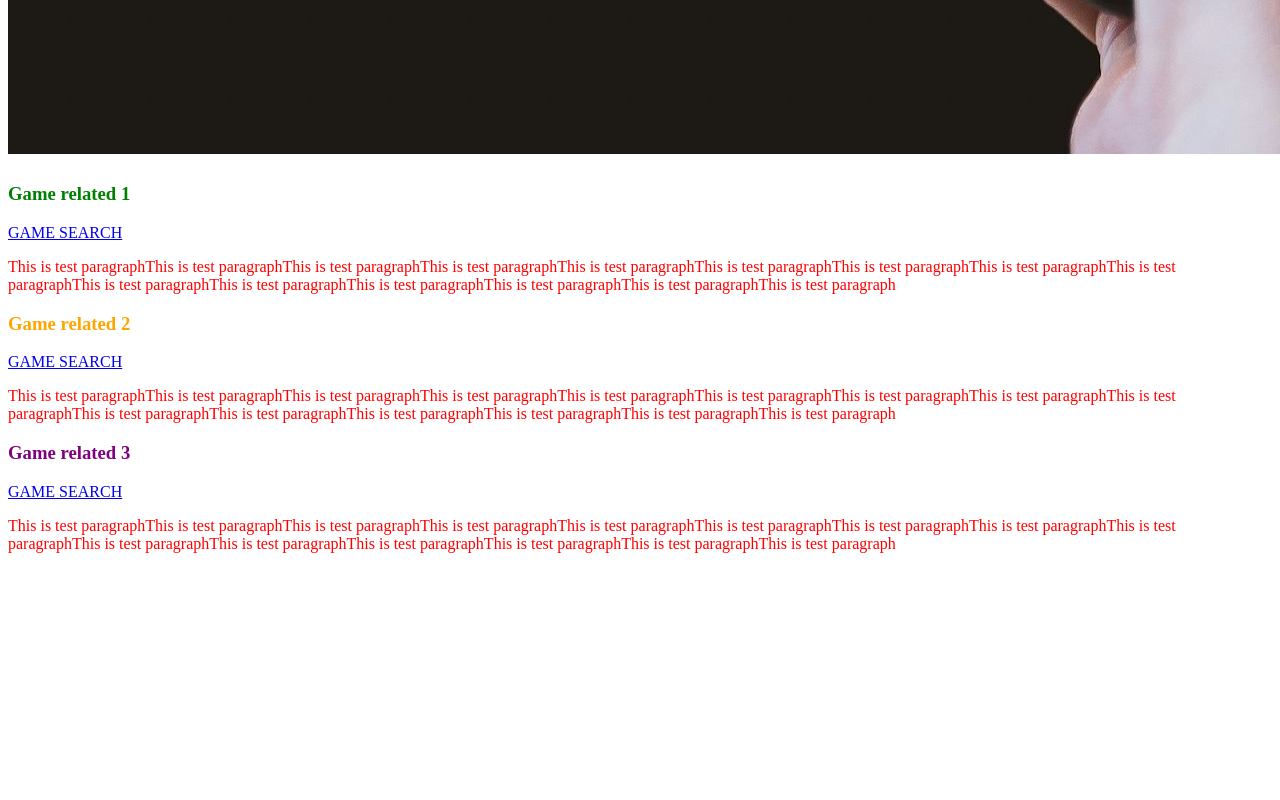
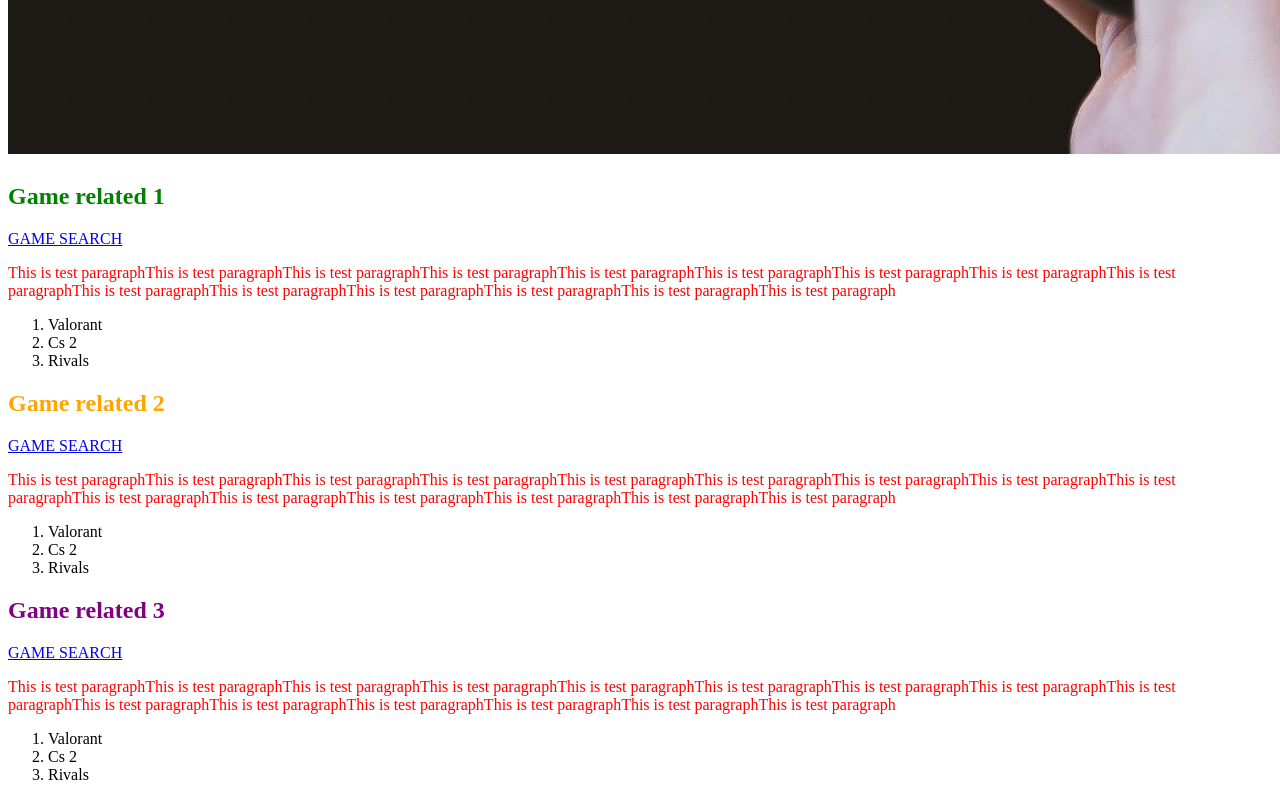
Before and after one commit to CJones-Howe/cybr201albanyacc.github.io, a plain HTML site: page index.html in a window 1280 px wide. Shown: the part 1926-2726 px from the top of the page. Before the commit the page ends 2495 px from the top, so only its background shows below. Drawn offline with Linux system fonts and the light colour scheme.

Commit message:
Update index.html
Final class work

Made headers bigger

added ordered lists

```diff
--- a/index.html
+++ b/index.html
@@ -11,19 +11,38 @@
 
 <h1 style="color:blue">THIS IS BIG HEADER<h1>
 <body>
+
 <img src = "game photo.jpg"</img>
 
-<h3 style="color:green"> Game related 1 </h3>
+<h2 style="color:green"> Game related 1 </h2>
 <a href = "https://www.google.com/search?q=video+games&oq=video+games&gs_lcrp=EgZjaHJvbWUyBggAEEUYOTIHCAEQABiPAjIHCAIQABiPAtIBCDI2ODJqMGoxqAIAsAIA&sourceid=chrome&ie=UTF-8">GAME SEARCH</a>
 <p style="color:red">This is test paragraphThis is test paragraphThis is test paragraphThis is test paragraphThis is test paragraphThis is test paragraphThis is test paragraphThis is test paragraphThis is test paragraphThis is test paragraphThis is test paragraphThis is test paragraphThis is test paragraphThis is test paragraphThis is test paragraph
 
-<h3 style="color:orange"> Game related 2 </h3>
+<ol>
+<li> Valorant</li>
+<li> Cs 2</li>
+<li> Rivals</li>
+</ol>
+
+<h2 style="color:orange"> Game related 2 </h2>
 <a href = "https://www.google.com/search?q=video+games&oq=video+games&gs_lcrp=EgZjaHJvbWUyBggAEEUYOTIHCAEQABiPAjIHCAIQABiPAtIBCDI2ODJqMGoxqAIAsAIA&sourceid=chrome&ie=UTF-8">GAME SEARCH</a>
 <p style="color:red">This is test paragraphThis is test paragraphThis is test paragraphThis is test paragraphThis is test paragraphThis is test paragraphThis is test paragraphThis is test paragraphThis is test paragraphThis is test paragraphThis is test paragraphThis is test paragraphThis is test paragraphThis is test paragraphThis is test paragraph
 
-<h3 style="color:purple"> Game related 3 </h3>
+<ol>
+<li> Valorant</li>
+<li> Cs 2</li>
+<li> Rivals</li>
+</ol>
+
+<h2 style="color:purple"> Game related 3 </h2>
 <a href = "https://www.google.com/search?q=video+games&oq=video+games&gs_lcrp=EgZjaHJvbWUyBggAEEUYOTIHCAEQABiPAjIHCAIQABiPAtIBCDI2ODJqMGoxqAIAsAIA&sourceid=chrome&ie=UTF-8">GAME SEARCH</a>
 <p style="color:red">This is test paragraphThis is test paragraphThis is test paragraphThis is test paragraphThis is test paragraphThis is test paragraphThis is test paragraphThis is test paragraphThis is test paragraphThis is test paragraphThis is test paragraphThis is test paragraphThis is test paragraphThis is test paragraphThis is test paragraph
+
+<ol>
+<li> Valorant</li>
+<li> Cs 2</li>
+<li> Rivals</li>
+</ol>
 
 </body>
 
```
